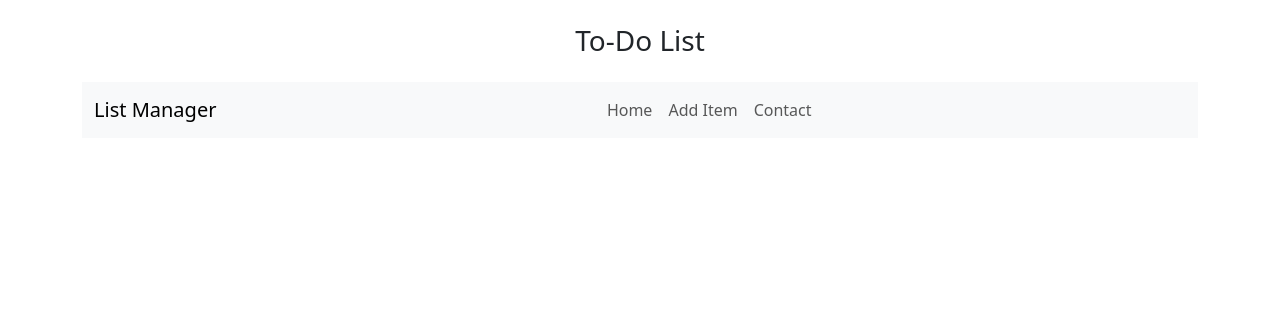
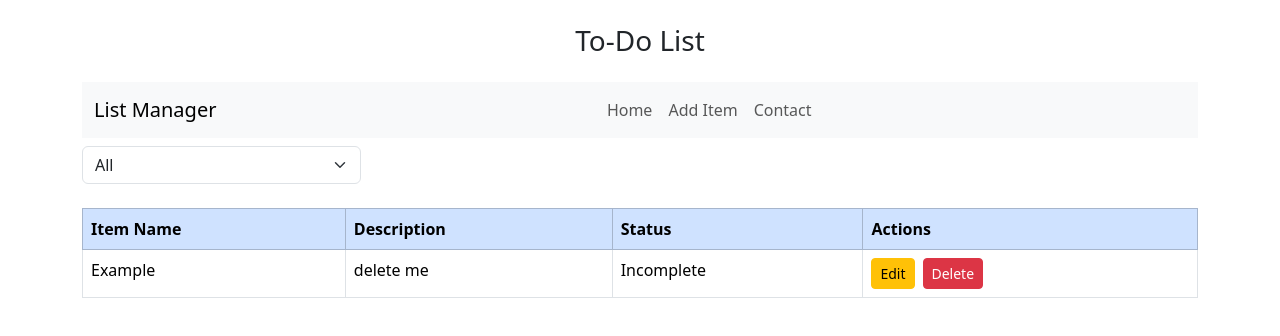
Before and after one commit to Antarias92/react-app, a React (Create React App) app: page / in a window 1280 px wide. Shown: the top 336 px of the page. Built offline with nearby package versions, Linux system fonts and the light colour scheme.

Commit message:
added a delete function

```diff
--- a/src/App.js
+++ b/src/App.js
@@ -1,14 +1,32 @@
 import './App.css';
+import { useState } from 'react';
 import Layout from './components/Layout';
+import ItemForm from './components/ItemForm';
+import ListItems from './components/ListItems';
+import EditItems from './components/EditItems';
+import AddItem from './components/AddItem';
 
 import {BrowserRouter as Router, Routes, Route} from "react-router-dom";
 import 'bootstrap/dist/css/bootstrap.min.css';
 
+
 function App() {
+  const [items , setItems] = useState([
+    {id : 1, itemName: "Example" , description: "delete me", status: false}
+  ])
+
+  function deleteItem(id)
+  {
+        setItems(items.filter((item) => item.id !== id));
+  }
+
+
   return (
     <Router>
       <Layout>
           <Routes>
+            <Route path="/" element={ <ListItems items={items} onDelete={deleteItem} /> }    />
+
 
           </Routes>
       </Layout>
--- a/src/components/AddItem.js
+++ b/src/components/AddItem.js
@@ -5,7 +5,7 @@ import ItemForm from "./ItemForm";
 function AddItem({ onAdd }) {
   const navigate = useNavigate();
 
-  function handleAdd(newBook) {
+  function handleAdd(newItem) {
     onAdd(newItem);
     navigate("/");
   }
```
